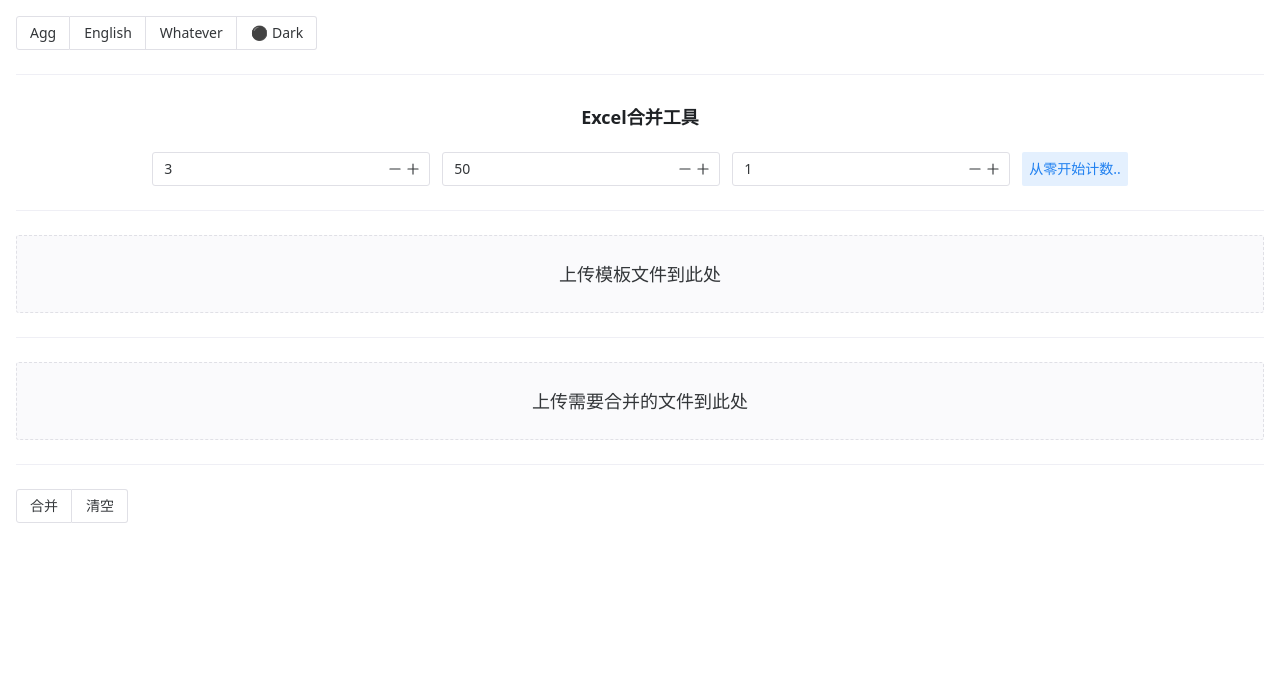
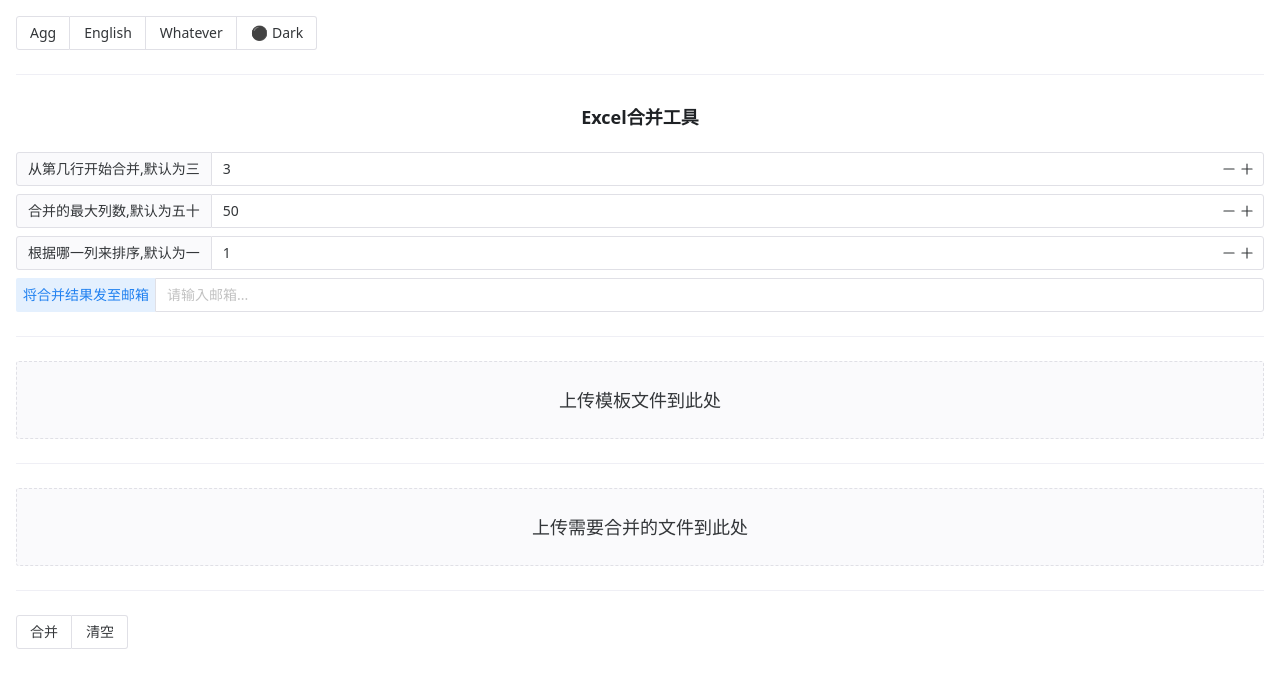
Before and after one commit to lilopusic/janestool, a Vue app: page /agg in a window 1280 px wide. Shown: the top 688 px of the page. Built offline with nearby package versions, Linux system fonts and the light colour scheme.

Commit message:
feat: email function

```diff
--- a/components.d.ts
+++ b/components.d.ts
@@ -5,6 +5,7 @@ import '@vue/runtime-core'
 
 declare module '@vue/runtime-core' {
   export interface GlobalComponents {
+    NAutoComplete: typeof import('naive-ui')['NAutoComplete']
     NButton: typeof import('naive-ui')['NButton']
     NButtonGroup: typeof import('naive-ui')['NButtonGroup']
     NConfigProvider: typeof import('naive-ui')['NConfigProvider']
@@ -12,6 +13,9 @@ declare module '@vue/runtime-core' {
     NGlobalStyle: typeof import('naive-ui')['NGlobalStyle']
     NH3: typeof import('naive-ui')['NH3']
     NInput: typeof import('naive-ui')['NInput']
+    NInputEmail: typeof import('naive-ui')['NInputEmail']
+    NInputGroup: typeof import('naive-ui')['NInputGroup']
+    NInputGroupLabel: typeof import('naive-ui')['NInputGroupLabel']
     NInputNumber: typeof import('naive-ui')['NInputNumber']
     NResult: typeof import('naive-ui')['NResult']
     NSpace: typeof import('naive-ui')['NSpace']
--- a/src/pages/agg.vue
+++ b/src/pages/agg.vue
@@ -1,11 +1,22 @@
 <script setup>
-import { ref } from 'vue'
+import { computed, ref } from 'vue'
 import axios from 'axios'
 import fun from '../composables/confetti.js'
 
 const startRow = ref(3)
 const maxCol = ref(50)
 const sortCol = ref(1)
+const emailAddress = ref('')
+
+const emailOptions = computed(() => {
+  return ['@qq.com', '@lenovo.com', '@163.com'].map((suffix) => {
+    const prefix = emailAddress.value.split('@')[0]
+    return {
+      label: prefix + suffix,
+      value: prefix + suffix,
+    }
+  })
+})
 
 const merging = ref(false)
 
@@ -17,7 +28,6 @@ const files = ref([])
 // const host = ""
 // const host = "http://23.105.223.132"
 const host = 'https://secret-lowlands-59975.herokuapp.com'
-let retryCount = 0
 function merge() {
   if (template.value === null || files.value.length === 0) {
     alert('请选择模板和合并文件!')
@@ -36,6 +46,7 @@ function merge() {
   form.append('startRow', startRow.value)
   form.append('maxCol', maxCol.value)
   form.append('sortCol', sortCol.value)
+  form.append('emailAddress', emailAddress.value)
 
   axios.post(`${host}/upload`, form, configs).then((res) => {
     merging.value = false
@@ -44,9 +55,10 @@ function merge() {
   }).catch(() => {
     merging.value = false
     // CORS issue, do not know why, maybe heroku issue?
-    retryCount++
-    console.log(`Retry ${retryCount} times`)
-    merge()
+    if (emailAddress.value)
+      alert('网络出现问题,请检查邮箱是否收到邮件!')
+    else
+      alert('网络出现问题,请尝试输入邮箱再次合并,将会发送到邮箱中!')
   })
 }
 
@@ -77,28 +89,32 @@ function newWin(url) {
   <n-h3 class="text-center font-bold">
     Excel合并工具
   </n-h3>
-  <n-space justify="center">
-    <n-tooltip placement="top-start" trigger="hover">
-      <template #trigger>
-        <n-input-number v-model:value="startRow" placeholder="请输入数字..." clearable />
-      </template>
-      从第几行开始合并,默认为三
-    </n-tooltip>
-    <n-tooltip placement="top-start" trigger="hover">
-      <template #trigger>
-        <n-input-number v-model:value="maxCol" placeholder="请输入数字..." clearable />
-      </template>
-      合并最大列数,默认为五十
-    </n-tooltip>
-    <n-tooltip placement="top-start" trigger="hover">
-      <template #trigger>
-        <n-input-number v-model:value="sortCol" placeholder="请输入数字..." clearable />
-      </template>
-      根据哪一列排序,默认为一
-    </n-tooltip>
-    <n-tag size="large" type="info" :bordered="false">
-      从零开始计数..
-    </n-tag>
+  <n-space vertical>
+    <n-input-group>
+      <n-input-group-label>从第几行开始合并,默认为三</n-input-group-label>
+      <n-input-number v-model:value="startRow" :style="{ width: '100%' }" placeholder="请输入数字..." clearable />
+    </n-input-group>
+    <n-input-group>
+      <n-input-group-label>合并的最大列数,默认为五十</n-input-group-label>
+      <n-input-number v-model:value="maxCol" :style="{ width: '100%' }" placeholder="请输入数字..." clearable />
+    </n-input-group>
+    <n-input-group>
+      <n-input-group-label>根据哪一列来排序,默认为一</n-input-group-label>
+      <n-input-number v-model:value="sortCol" :style="{ width: '100%' }" placeholder="请输入数字..." clearable />
+    </n-input-group>
+    <n-input-group>
+      <n-tag size="large" type="info" :bordered="false">
+        将合并结果发至邮箱
+      </n-tag>
+      <n-auto-complete
+        v-model:value="emailAddress"
+        :input-props="{
+          autocomplete: 'disabled',
+        }"
+        :options="emailOptions"
+        placeholder="请输入邮箱..."
+      />
+    </n-input-group>
   </n-space>
 
   <n-divider />
```
